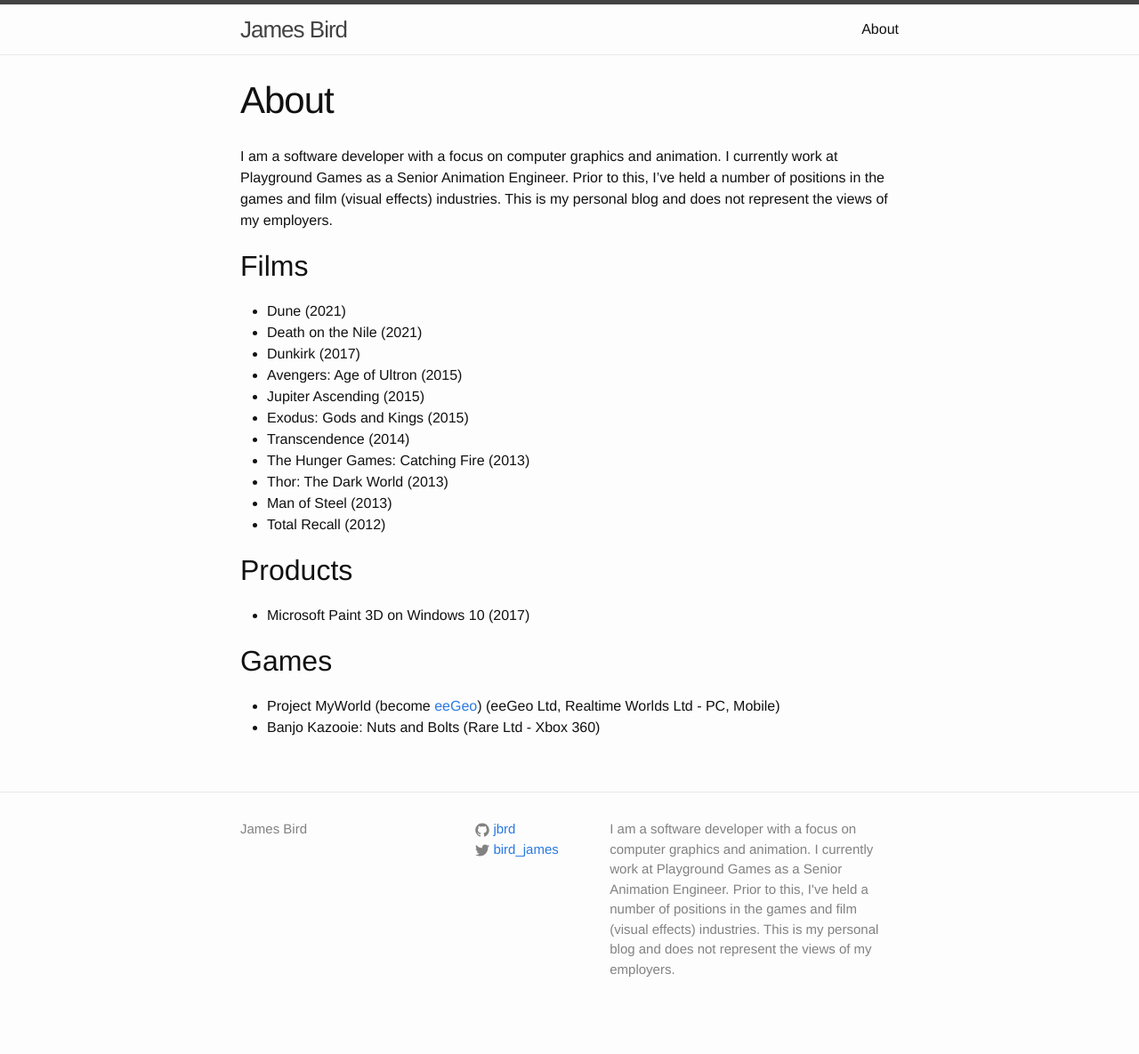
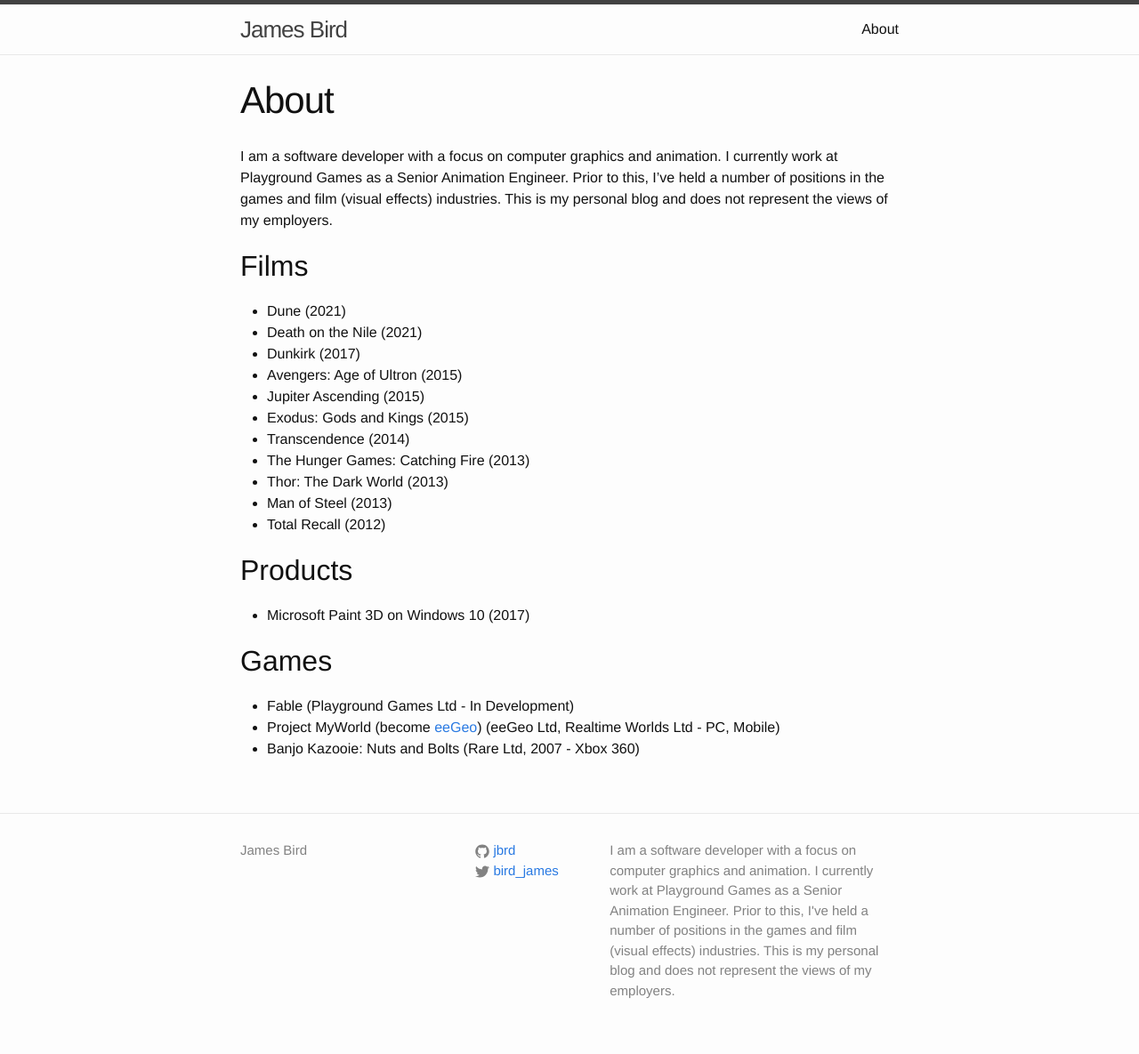
Before and after one commit to jbrd/jbrd.github.io, a Jekyll site: the page built from about.md, in a window 1280 px wide. Shown: the whole page at 89% size. Built offline with Jekyll 4.4.1, drawn with Linux system fonts in a browser that asks for light colours; before the commit the page ends 1161 px from its top, so only the background shows below that.

Commit message:
Update about.md

```diff
--- a/about.md
+++ b/about.md
@@ -29,5 +29,6 @@ Products
 Games
 -----
 
+* Fable (Playground Games Ltd - In Development)
 * Project MyWorld (become [eeGeo](http://www.eegeo.com/)) (eeGeo Ltd, Realtime Worlds Ltd - PC, Mobile)
-* Banjo Kazooie: Nuts and Bolts (Rare Ltd - Xbox 360)
+* Banjo Kazooie: Nuts and Bolts (Rare Ltd, 2007 - Xbox 360)
```
